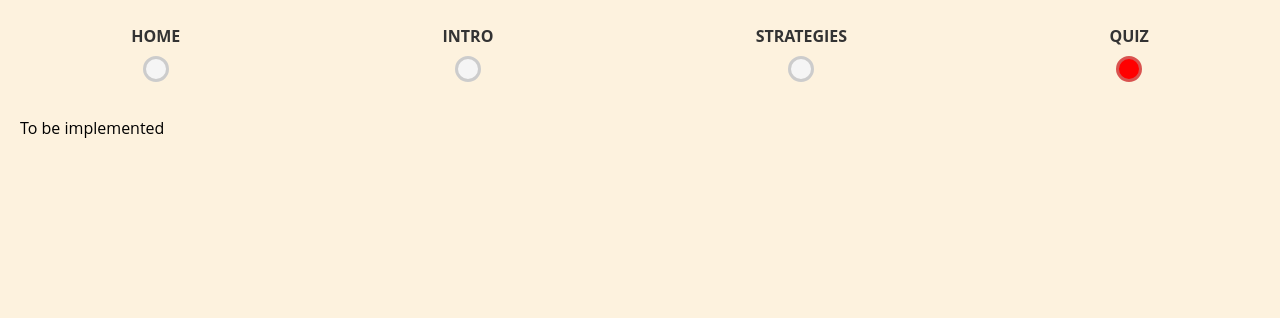
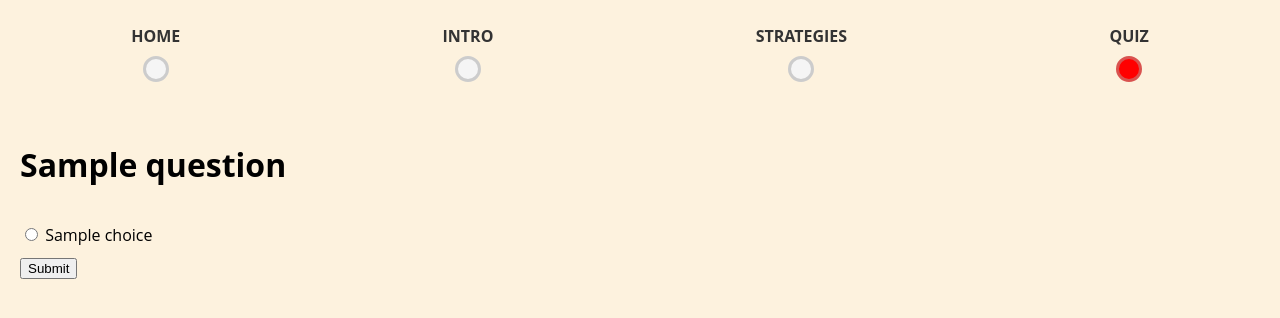
Before and after one commit to allisoncui/ui-final, a Flask app: template templates/quiz.html in a window 1280 px wide. Shown: the top 318 px of the page. Run offline with Flask 3, Linux system fonts and the light colour scheme; the template is opened without the code that fills it: most values are stand-ins (such as "Sample title", 1, 10 or a date in 2020).

Commit message:
Update quiz.html

```diff
--- a/templates/quiz.html
+++ b/templates/quiz.html
@@ -4,7 +4,7 @@
     <meta charset="UTF-8">
     <meta name="viewport" content="width=device-width, initial-scale=1.0">
     <link rel="stylesheet" href="static/main.css">
-    <title>Intro - Haggling 101</title>
+    <title>Quiz - Haggling 101</title>
 </head>
 <body>
     <div class="navbar-container">
@@ -30,13 +30,30 @@
         <div class="line"></div>
     </div>
     <main class="content">
-        To be implemented
+        <h1>{{ question_data.question }}</h1>
+        <form id="quiz-form" method="POST" action="/quiz/result">
+            {% for choice in question_data.choices %}
+            <div>
+                <input type="radio" name="choice" value="{{ choice }}" id="choice-{{ loop.index }}" required>
+                <label for="choice-{{ loop.index }}">{{ choice }}</label>
+            </div>
+            {% endfor %}
+            <input type="hidden" name="correct_answer" value="{{ question_data.correct_answer }}">
+            <button type="submit">Submit</button>
+        </form>
     </main>
+
     <script>
         // JavaScript for the next-arrow click event to navigate to the next page
         document.querySelector('.next-arrow').addEventListener('click', function() {
             window.location.href = '/quiz'; // Assuming this is the next tutorial step
         });
     </script>
+	    <script>
+        document.getElementById('quiz-form').onsubmit = function() {
+            // Optionally, you can add some JavaScript to validate the form before submitting
+            return true; // Return false to prevent submission if needed
+        };
+    </script>
 </body>
 </html>
```
